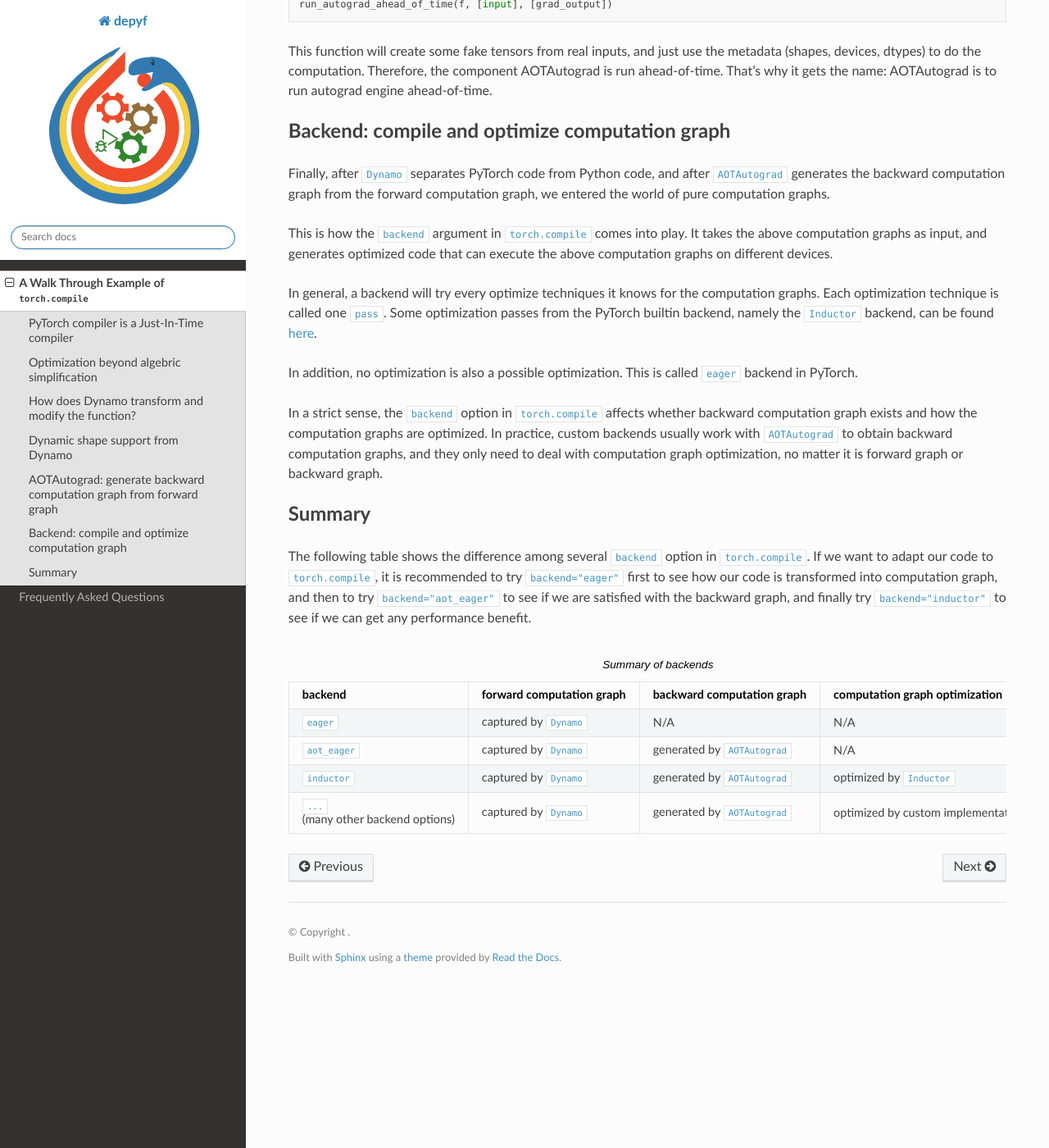
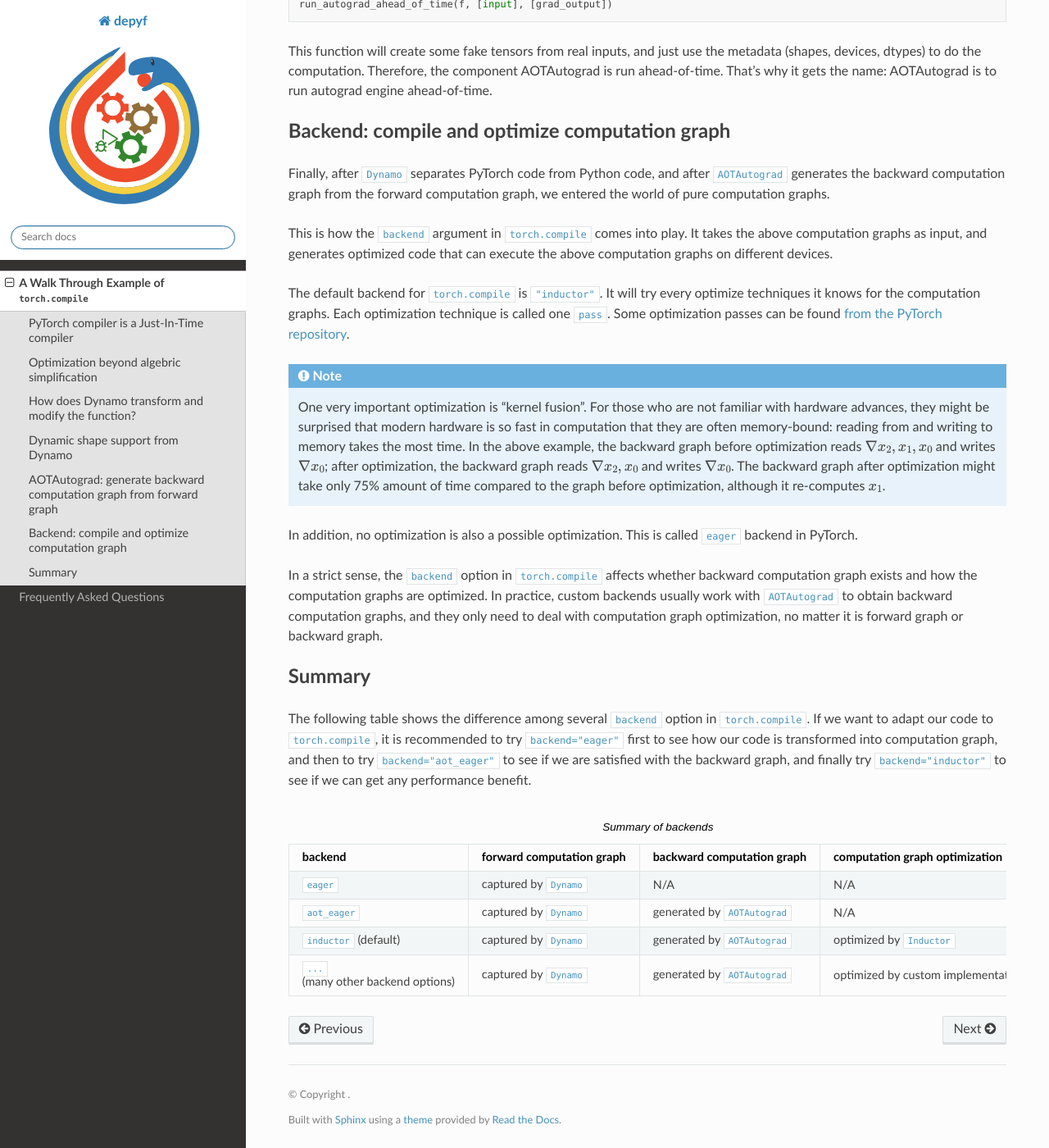
Before and after one commit to thuml/depyf, a Sphinx documentation site: the page built from docs/walk_through.rst, in a window 1280 px wide and 1400 px high, scrolled down 9964 px. Shown: the whole window at 82% size. Built offline with Sphinx 7.4.7 and the Read the Docs theme 2.0.0, drawn with Linux system fonts in a browser that asks for light colours.

Commit message:
keep writing doc

```diff
--- a/docs/walk_through.rst
+++ b/docs/walk_through.rst
@@ -411,7 +411,10 @@ Finally, after ``Dynamo`` separates PyTorch code from Python code, and after ``A
 
 This is how the ``backend`` argument in ``torch.compile`` comes into play. It takes the above computation graphs as input, and generates optimized code that can execute the above computation graphs on different devices.
 
-In general, a backend will try every optimize techniques it knows for the computation graphs. Each optimization technique is called one ``pass``. Some optimization passes from the PyTorch builtin backend, namely the ``Inductor`` backend, can be found `here <https://github.com/pytorch/pytorch/tree/main/torch/_inductor/fx_passes>`_.
+The default backend for ``torch.compile`` is ``"inductor"``. It will try every optimize techniques it knows for the computation graphs. Each optimization technique is called one ``pass``. Some optimization passes can be found `from the PyTorch repository <https://github.com/pytorch/pytorch/tree/main/torch/_inductor/fx_passes>`_.
+
+.. note::
+    One very important optimization is "kernel fusion". For those who are not familiar with hardware advances, they might be surprised that modern hardware is so fast in computation that they are often memory-bound: reading from and writing to memory takes the most time. In the above example, the backward graph before optimization reads :math:`\nabla x_2, x_1, x_0` and writes :math:`\nabla x_0`; after optimization, the backward graph reads :math:`\nabla x_2, x_0` and writes :math:`\nabla x_0`. The backward graph after optimization might take only 75% amount of time compared to the graph before optimization, although it re-computes :math:`x_1`.
 
 In addition, no optimization is also a possible optimization. This is called ``eager`` backend in PyTorch.
 
@@ -437,7 +440,7 @@ The following table shows the difference among several ``backend`` option in ``t
      - captured by ``Dynamo``
      - generated by ``AOTAutograd``
      - N/A
-   * - ``inductor``
+   * - ``inductor`` (default)
      - captured by ``Dynamo``
      - generated by ``AOTAutograd``
      - optimized by ``Inductor``
```
